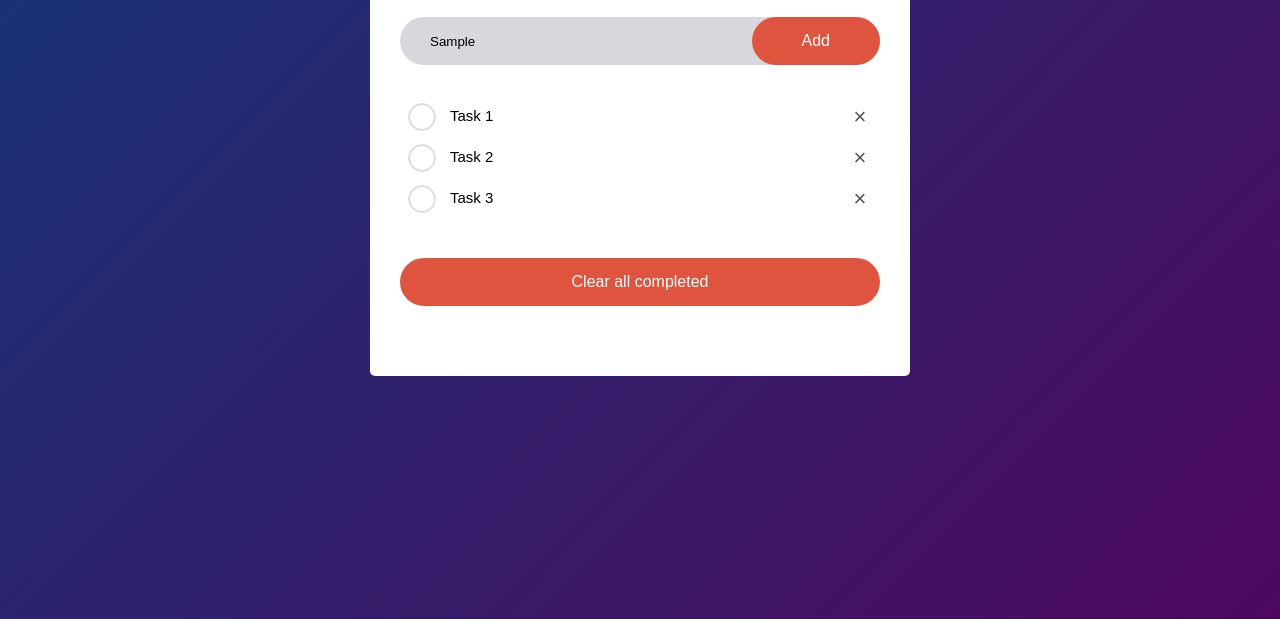
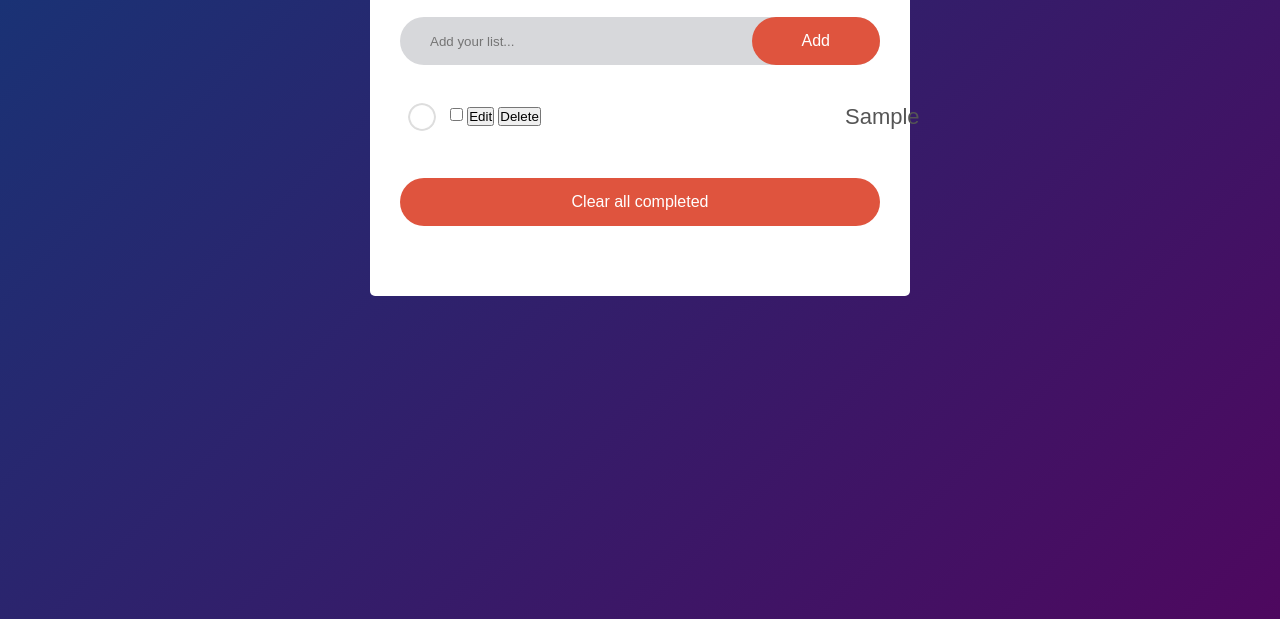
Before and after one commit to Abbas-Aljuaifari/To-Do-List, a website built with webpack: page src/index.html in a window 1280 px wide. Both pictures are taken after typing "Sample" into the empty fields and a click on the button "Add". Shown: the part 181-800 px from the top of the page. Built offline with nearby package versions, Linux system fonts and the light colour scheme.

Commit message:
Added new code to index.js file

```diff
--- a/src/index.js
+++ b/src/index.js
@@ -1,42 +1,94 @@
-import './style.css';
+// Retrieve tasks from local storage or initialize an empty array
+const tasks = JSON.parse(localStorage.getItem("tasks")) || [];
 
-const tasks = [
-  {
-    description: 'Task 1',
-    completed: true,
-    index: 1,
-  },
-  {
-    description: 'Task 2',
-    completed: true,
-    index: 2,
-  },
-  {
-    description: 'Task 3',
-    completed: true,
-    index: 3,
-  },
-];
+// Function to save tasks in local storage
+function saveTasks() {
+  localStorage.setItem("tasks", JSON.stringify(tasks));
+}
 
-function renderTasks() {
-  const lscontaner = document.getElementById('ls-contaner');
-  lscontaner.innerHTML = '';
+// Function to add a new task
+function addTask(description) {
+  const newTask = {
+    description: description,
+    completed: false,
+    index: tasks.length + 1,
+  };
+  tasks.push(newTask);
+  saveTasks();
+}
 
-  tasks.sort((a, b) => a.index - b.index); // Sort tasks by index
+// Function to delete a task
+function deleteTask(index) {
+  tasks.splice(index, 1);
+  tasks.forEach((task, idx) => {
+    task.index = idx + 1;
+  });
+  saveTasks();
+}
 
-  tasks.forEach((task) => {
-    const li = document.createElement('li');
-    li.innerHTML = task.description;
-    if (task.completed) {
-      li.classList.add('completed');
-    }
+// Function to edit a task description
+function editTask(index, newDescription) {
+  tasks[index].description = newDescription;
+  saveTasks();
+}
 
-    const span = document.createElement('span');
-    span.innerHTML = '\u00d7';
-    li.appendChild(span);
+// Function to display tasks in the HTML
+function displayTasks() {
+  const listContainer = document.getElementById("ls-contaner");
+  listContainer.innerHTML = "";
 
-    lscontaner.appendChild(li);
+  tasks.forEach((task, index) => {
+    const listItem = document.createElement("li");
+    listItem.innerHTML = `
+      <input type="checkbox" ${
+        task.completed ? "checked" : ""
+      } onchange="toggleComplete(${index})">
+      <span>${task.description}</span>
+      <button onclick="editTaskPrompt(${index})">Edit</button>
+      <button onclick="deleteTask(${index})">Delete</button>
+    `;
+    listContainer.appendChild(listItem);
   });
 }
 
-document.addEventListener('DOMContentLoaded', renderTasks);
+// Function to toggle the completion status of a task
+function toggleComplete(index) {
+  tasks[index].completed = !tasks[index].completed;
+  saveTasks();
+}
+
+// Function to prompt the user to edit a task
+function editTaskPrompt(index) {
+  const newDescription = prompt("Enter the new task description:");
+  if (newDescription) {
+    editTask(index, newDescription);
+    displayTasks();
+  }
+}
+
+// Function to clear all completed tasks
+function clearCompleted() {
+  for (let i = tasks.length - 1; i >= 0; i--) {
+    if (tasks[i].completed) {
+      deleteTask(i);
+    }
+  }
+  displayTasks();
+}
+
+// Event listener for the Add button
+document.getElementById("my-btn").addEventListener("click", function () {
+  const inputBox = document.getElementById("input-box");
+  const description = inputBox.value.trim();
+  if (description) {
+    addTask(description);
+    inputBox.value = "";
+    displayTasks();
+  }
+});
+
+// Event listener for the Clear all completed button
+document.querySelector(".Remove-btn").addEventListener("click", clearCompleted);
+
+// Display the tasks when the page loads
+displayTasks();
```
Also changed, not shown: dist/index.html, dist/main.bundle.js.
